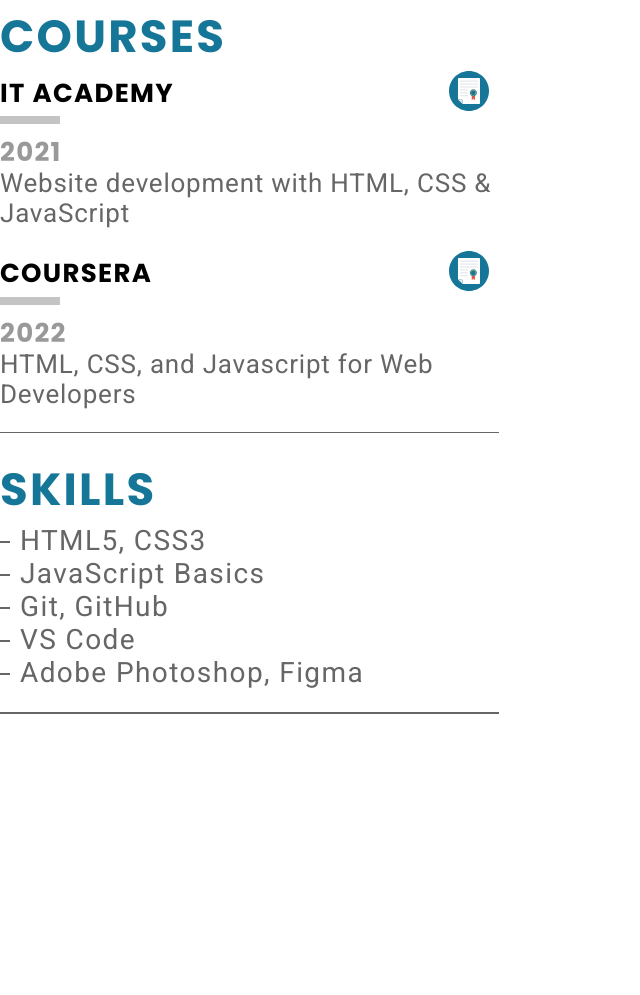
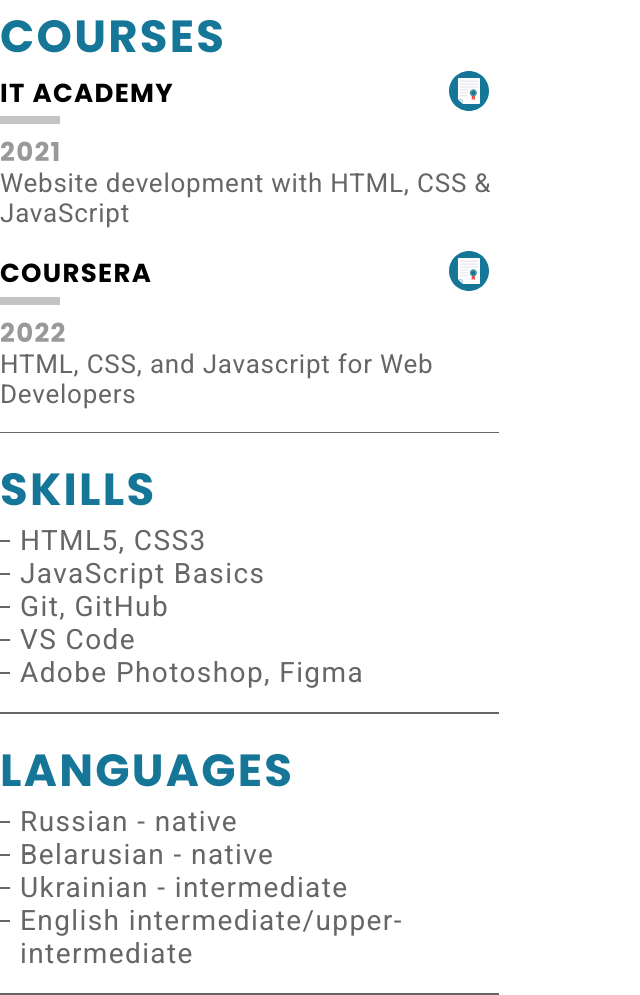
Before and after one commit to Irina0313/rsschool-cv, a plain HTML site: page index.html in a window 1280 px wide. Shown: the part 1205-2200 px from the top of the page, without its empty margins (0-640 px from the left). Before the commit the page ends 1919 px from the top, so only its background shows below. Drawn offline with Linux system fonts and the light colour scheme.

Commit message:
feat: add languages section

```diff
--- a/css/style.css
+++ b/css/style.css
@@ -246,12 +246,12 @@ color: #A9A9A9;
 .column .field img{
    align-items:flex-end;
 }
-.subtitle-skills{
+.subtitle-item{
    padding: 0 0 23px 0;
    border-bottom: 1px solid #666666;
 }
 
-.subtitle-skills li{
+.subtitle-item li{
    font-family: 'Roboto';
    font-size: 28px;
    line-height: 33px;
@@ -261,10 +261,10 @@ color: #A9A9A9;
    position: relative;
    padding: 0 0 0 20px;
 }
-.subtitle-skills li::before{
+.subtitle-item li::before{
    position:absolute;
    content:"";
-   top:50%;
+   top:15px;
    left: 0;
    width: 10px;
    height: 1px;
--- a/index.html
+++ b/index.html
@@ -111,12 +111,21 @@
             </section>
             <section>
                <h2 class="subtitle" id="skills">Skills</h2>
-               <ul class="subtitle-skills">
+               <ul class="subtitle-item">
                   <li>HTML5, CSS3</li>
                   <li>JavaScript Basics</li>
                   <li>Git, GitHub</li>
                   <li>VS Code</li>
                   <li>Adobe Photoshop, Figma</li>
+               </ul>
+            </section>
+            <section>
+               <h2 class="subtitle" id="languages">Languages</h2>
+               <ul class="subtitle-item">
+                  <li>Russian - native</li>
+                  <li>Belarusian - native</li>
+                  <li>Ukrainian - intermediate</li>
+                  <li>English intermediate/upper-intermediate</li>
                </ul>
             </section>
          </div>
```
